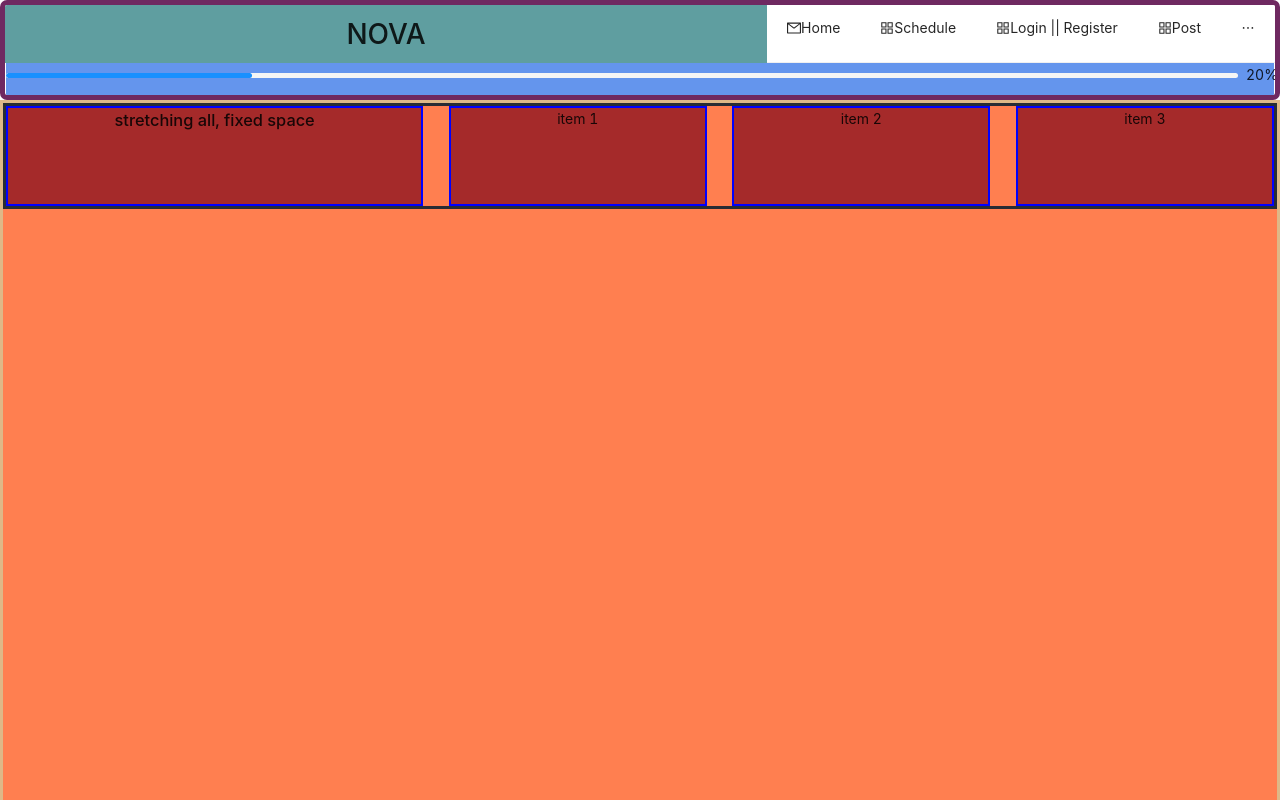
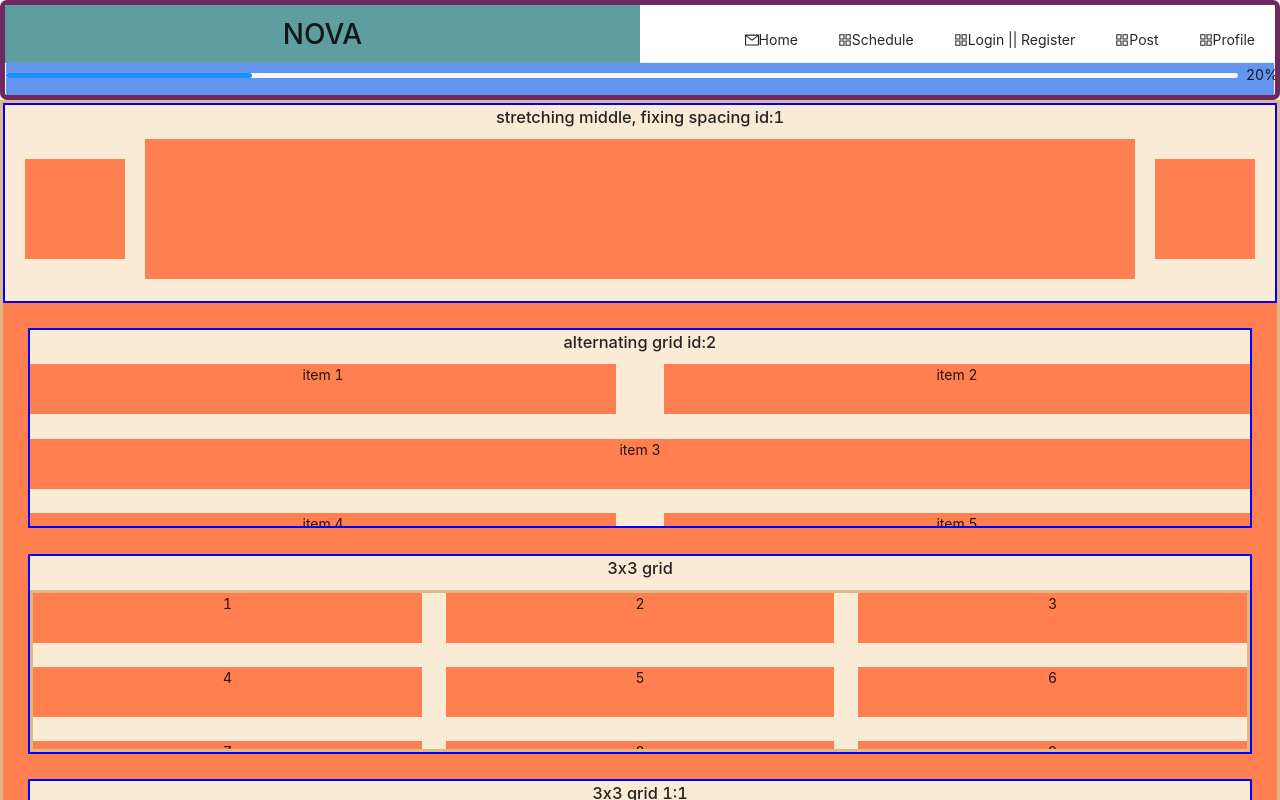
Before and after one commit to bnlWhale/novademo, a React (Create React App) app: page /flexLayoutPattern in a window 1280 px wide. Shown: the top 800 px of the page. Built offline with nearby package versions, Linux system fonts and the light colour scheme.

Commit message:
add some patterns

```diff
--- a/src/components/container/FlexboxLayoutPatterns.js
+++ b/src/components/container/FlexboxLayoutPatterns.js
@@ -1,21 +1,61 @@
 import * as React from 'react';
 import '../cssdir/CssOnFlexLayout.css'
 import 'antd/dist/antd.css';
-import { Progress, Button } from 'antd';
+import {Progress, Button} from 'antd';
 
 
+export default () => {
 
-export default ()=>{
+    return (
+        <div className="container">
+            <div className="item_container">
+                <div><h3>stretching middle, fixing spacing id:1</h3></div>
+                <div className="container_id_1">
+                    <div className="item_id_1"></div>
+                    <div className="item_id_1_center"></div>
+                    <div className="item_id_1"></div>
+                </div>
 
-    return(
-        <div className="container">
-            <div className="container_1">
-                <div className="item_1"><h3>stretching all, fixed space</h3></div>
-                <div className="item_1">item 1</div>
-                <div className="item_1">item 2</div>
-                <div className="item_1">item 3</div>
             </div>
-
+            <div className="item_container">
+                <div><h3>alternating grid id:2</h3></div>
+                <div className="container_id_2">
+                    <div className="item_id_2">item 1</div>
+                    <div className="item_id_2">item 2</div>
+                    <div className="item_id_2">item 3</div>
+                    <div className="item_id_2">item 4</div>
+                    <div className="item_id_2">item 5</div>
+                    <div className="item_id_2">item 6</div>
+                </div>
+            </div>
+            <div className="item_container">
+                <div><h3> 3x3 grid</h3></div>
+               <div className="container_id_3">
+                   <div className="item_id_3">1</div>
+                   <div className="item_id_3">2</div>
+                   <div className="item_id_3">3</div>
+                   <div className="item_id_3">4</div>
+                   <div className="item_id_3">5</div>
+                   <div className="item_id_3">6</div>
+                   <div className="item_id_3">7</div>
+                   <div className="item_id_3">8</div>
+                   <div className="item_id_3">9</div>
+               </div>
+            </div>
+            <div className="item_container">
+                <div><h3> 3x3 grid  1:1</h3></div>
+                <div className="container_id_4">
+                    <div className="item_id_4">1</div>
+                    <div className="item_id_4">2</div>
+                    <div className="item_id_4">3</div>
+                    <div className="item_id_4">4</div>
+                    <div className="item_id_4">5</div>
+                    <div className="item_id_4">6</div>
+                    <div className="item_id_4">7</div>
+                    <div className="item_id_4">8</div>
+                    <div className="item_id_4">9</div>
+                </div>
+            </div>
         </div>
 
     )
--- a/src/components/container/HeaderNavibar.js
+++ b/src/components/container/HeaderNavibar.js
@@ -25,6 +25,13 @@ const divLayoutStyle = {
     alignItems: 'center',
 };
 
+const menuStyle = {
+    display: 'flex',
+    width: '100%',
+    height: '100%',
+    justifyContent: 'flex-end',
+    alignItems: 'flex-end',
+};
 
 
 class HeaderNavibar extends React.Component {
@@ -104,7 +111,7 @@ class HeaderNavibar extends React.Component {
             <div  className="head_content">
                 <div className="sub_head_content">
                     <h1 style={divLayoutStyle}>NOVA</h1>
-                    <Menu onClick={this.handleClick} selectedKeys={[this.state.current]} mode="horizontal">
+                    <Menu   style={menuStyle}   onClick={this.handleClick} selectedKeys={[this.state.current]} mode="horizontal">
                         <Menu.Item key="home">
                             <Link to="/"/>
                             <MailOutlined/>
--- a/src/components/cssdir/CssOnFlexLayout.css
+++ b/src/components/cssdir/CssOnFlexLayout.css
@@ -4,33 +4,98 @@
     flex-direction: column;
     background-color: coral;
     border: 3px solid burlywood;
-    height: 100vh;
+    min-height: 100vh;
+    margin-bottom: 2%;
 }
 
-.container_1{
-    display: flex;
-    background-color: coral;
-    border: 3px solid #282c34;
-}
-
-.item_1 {
-    background-color: brown;
+.item_container {
+    background-color: antiquewhite;
     border: 2px solid blue;
     text-align: center;
 
-    flex-grow: 1;
+    flex: 1 1 auto;
+    height: 200px;
+
+    display: flex;
+    flex-direction: column;
+}
+
+.item_container + .item_container {
+    margin-left: 2%;
+    margin-top:  2%;
+    margin-right:  2%;
+}
+
+
+/*  **********************************  id:1 */
+
+.container_id_1{
+    display: flex;
+}
+.item_id_1 {
+    background-color: coral;
     height: 100px;
+    width: 100px; /* A fixed width as the default */
+    margin: 20px;
+}
+
+.item_id_1_center {
+    background-color: coral;
+    flex-grow: 1; /* Set the middle element to grow and stretch */
 
 }
 
-.item_1 + .item_1 {
+.item_id_1 + .item_id_1 {
     margin-left: 2%;
 }
 
+/*  **********************************  id:2 */
+.container_id_2{
+    display: flex;
+    flex-wrap: wrap;
+    justify-content: space-between;
+    overflow-y: auto;
+}
 
-/*  ********************************** */
-.container_2{
+.item_id_2 {
+    background-color: coral;
+    width: 48%;
+    height: 50px; /* A fixed width as the default */
+    margin-bottom: 2%;
+}
+.item_id_2:nth-child(3n) {
+    width: 100%;
+}
+
+/*  ********************************** id:3 */
+.container_id_3{
+    border: 3px solid burlywood;
     display: flex;
+    flex-wrap: wrap;
+    justify-content: space-between;
+    overflow-y: auto;
+}
+
+.item_id_3 {
     background-color: coral;
-    border: 3px solid #282c34;
+    flex: 0 32%;
+    height: 50px;
+    margin-bottom: 2%;
 }
+
+/*  ********************************** id:4 */
+.container_id_4{
+    border: 3px solid burlywood;
+    display: flex;
+    flex-wrap: wrap;
+    justify-content: space-between;
+    overflow-y: auto;
+}
+
+.item_id_4 {
+    background-color: coral;
+    width: 32%;
+    padding-bottom: 32%; /* Same as width, sets height */
+    margin-bottom: 2%; /* (100-32*3)/2 */
+    position: relative;
+}
```
